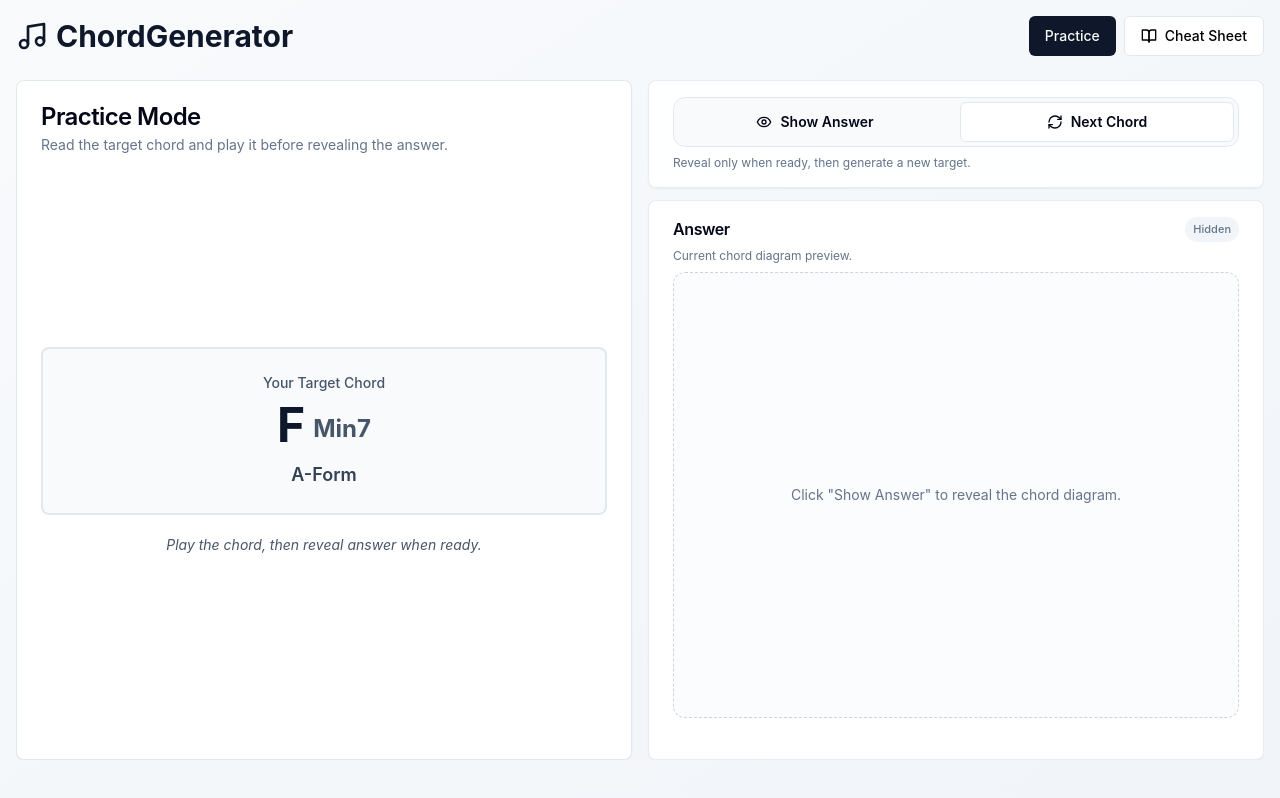
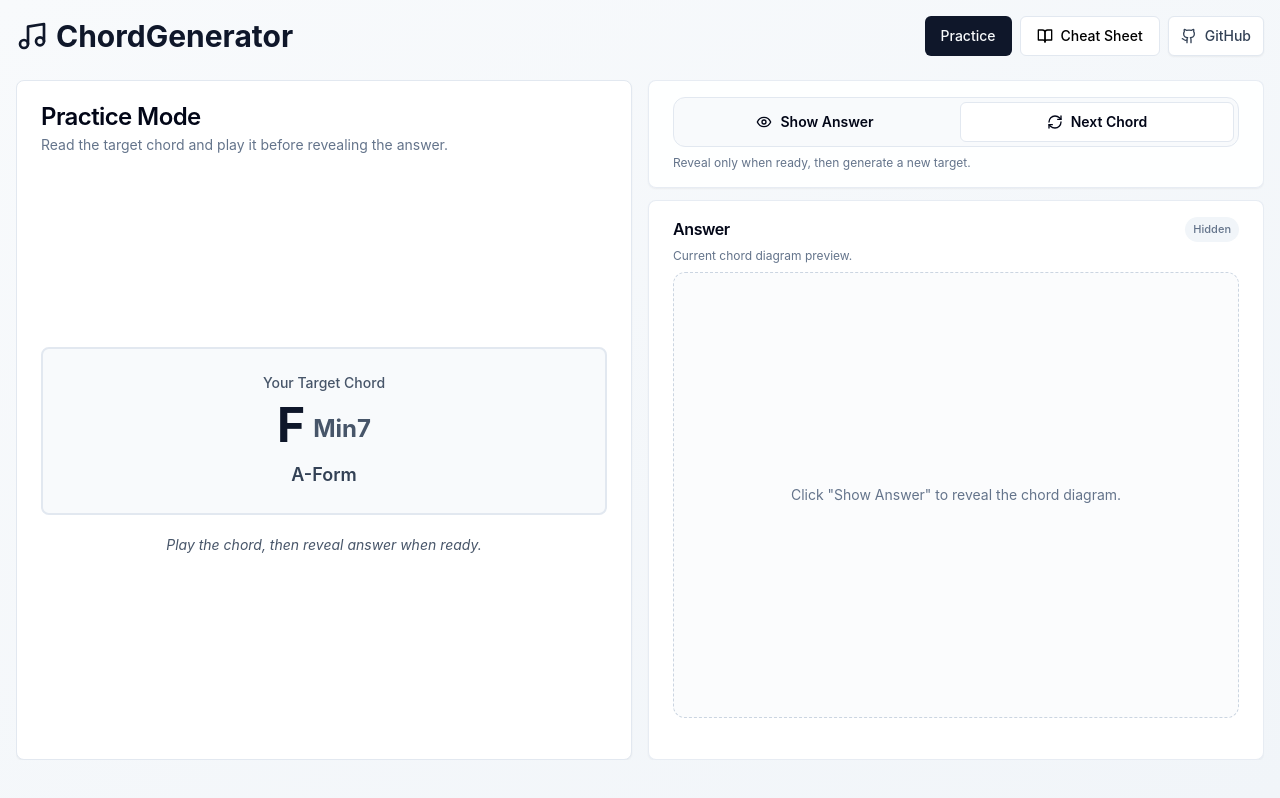
Before and after one commit to kallui/ChordGenerator, a React (Vite) app: page / in a window 1280 px wide. Built offline with nearby package versions, Linux system fonts and the light colour scheme.

Commit message:
add github link

```diff
--- a/src/App.tsx
+++ b/src/App.tsx
@@ -11,7 +11,7 @@ import {
 } from "./components/ui/Card";
 import { ChordDiagram } from "./components/ChordDiagram";
 import { CheatSheet } from "./components/CheatSheet";
-import { Music, BookOpen, Eye, EyeOff, RefreshCw } from "lucide-react";
+import { Music, BookOpen, Eye, EyeOff, RefreshCw, Github } from "lucide-react";
 
 type PageMode = "practice" | "cheatsheet";
 
@@ -70,6 +70,16 @@ function App() {
               <BookOpen className="w-4 h-4" />
               Cheat Sheet
             </Button>
+            <a
+              href="https://github.com/kallui/ChordGenerator"
+              target="_blank"
+              rel="noopener noreferrer"
+              aria-label="View source on GitHub"
+              className="inline-flex h-10 items-center gap-2 rounded-md border border-slate-200 bg-white px-3 text-sm font-medium text-slate-700 shadow-sm hover:bg-slate-50 hover:text-slate-900"
+            >
+              <Github className="h-4 w-4" />
+              GitHub
+            </a>
           </div>
         </div>
       </div>
```
